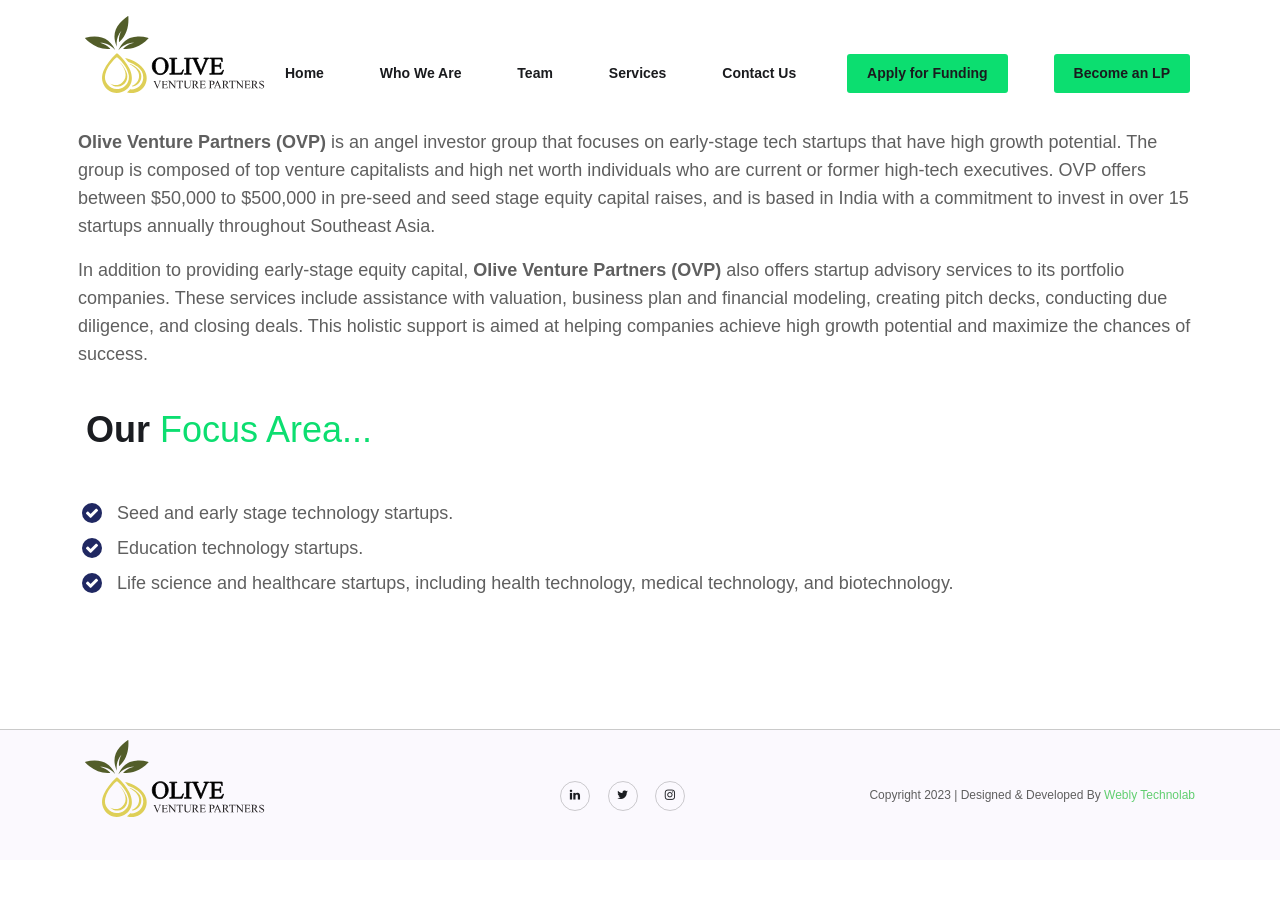
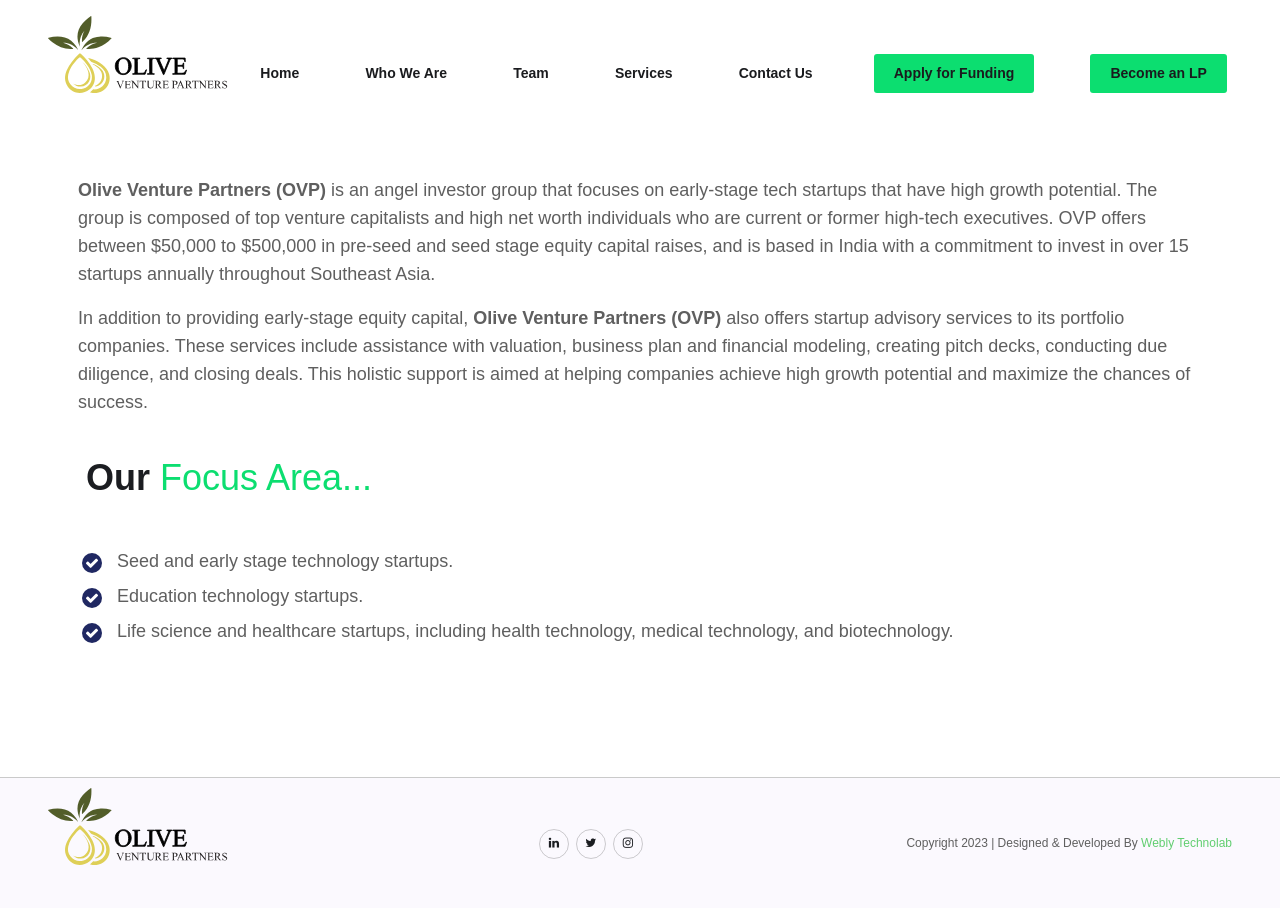
Before and after one commit to anshagarwal012/naresh, a PHP site: page /whoweare.php in a window 1280 px wide. Before the commit the page ends 817 px from the top, so only its background shows below. Run offline with PHP 8.4, Linux system fonts and the light colour scheme.

Commit message:
some changes

```diff
--- a/footer.php
+++ b/footer.php
@@ -1,7 +1,7 @@
 <!-- Footer Area -->
 <footer>
     <div class="footer-bottom">
-        <div class="container">
+        <div class="container-fluid px-5">
             <div class="row">
                 <div class="col-md-5">
                     <div class="footer-logo">
@@ -11,15 +11,15 @@
                     </div>
                 </div>
                 <div class="col-md-2 my-auto">
-                    <div class="footer-logo">
+                    <div class="footer-logo text-center">
                         <div class="row">
-                            <div class="col-sm-3">
+                            <div class="d-inline mt-4 mt-md-0">
                                 <a class="social-team" target="_blank" href="#"><i class="fa fa-linkedin"></i></a>
                             </div>
-                            <div class="col-sm-3">
+                            <div class="d-inline mt-4 mt-md-0">
                                 <a class="social-team" target="_blank" href="#"><i class="fa fa-twitter"></i></a>
                             </div>
-                            <div class="col-sm-3">
+                            <div class="d-inline mt-4 mt-md-0">
                                 <a class="social-team" target="_blank" href="#"><i class="fa fa-instagram"></i></a>
                             </div>
                         </div>
--- a/header.php
+++ b/header.php
@@ -39,7 +39,7 @@ require('admin/db.php');
 
         <!-- Header Area Start-->
         <header class="sticky-header">
-            <div class="container">
+            <div class="container-fluid px-5">
                 <div class="col">
                     <div class="toggle">
                         <a href="#" class="burger mt-3 js-menu-toggle" data-toggle="collapse" data-target="#main-navbar">
--- a/services.php
+++ b/services.php
@@ -40,7 +40,7 @@ require('header.php');
                         <h4 class="text-center value-title">
                             Ancillary Support Services</h4>
                         <hr class="w-25">
-                        <p class="text-left value-text">
+                        <p class="text-center value-text">
                             i. Fund raise Documents - Deck and Financial Model.<br>
                             ii. Business Structuring & Advisory services.<br>
                             iii. Accounting & Secretarial services.</p>
--- a/whoweare.php
+++ b/whoweare.php
@@ -4,7 +4,7 @@ require('header.php');
 ?>
 <div class="single-blog-page">
     <div class="container">
-        <div class="section-padding">
+        <div class="section-padding mt-5">
             <div class="row">
                 <!-- <div class="col-md-5 head p-2">
                     <h3 class="pt-3">Our <span>Focus Area</span></h3>
@@ -26,15 +26,15 @@ require('header.php');
                             <div class="dicover-list">
                                 <ul class="list-group">
                                     <li class="p-1 list-group-item d-flex flex-row align-items-center">
-                                        <i class="my-auto fa fa-check" aria-hidden="true"></i>
+                                        <i class="fa fa-check" aria-hidden="true"></i>
                                         <p class="my-auto">Seed and early stage technology startups.</p>
                                     </li>
                                     <li class="p-1 list-group-item d-flex flex-row align-items-center">
-                                        <i class="my-auto fa fa-check" aria-hidden="true"></i>
+                                        <i class="fa fa-check" aria-hidden="true"></i>
                                         <p class="my-auto">Education technology startups.</p>
                                     </li>
                                     <li class="p-1 list-group-item d-flex flex-row align-items-center">
-                                        <i class="my-auto fa fa-check" aria-hidden="true"></i>
+                                        <i class="fa fa-check" aria-hidden="true"></i>
                                         <p class="my-auto">Life science and healthcare startups, including health technology, medical technology, and biotechnology.</p>
                                     </li>
                                 </ul>
```
